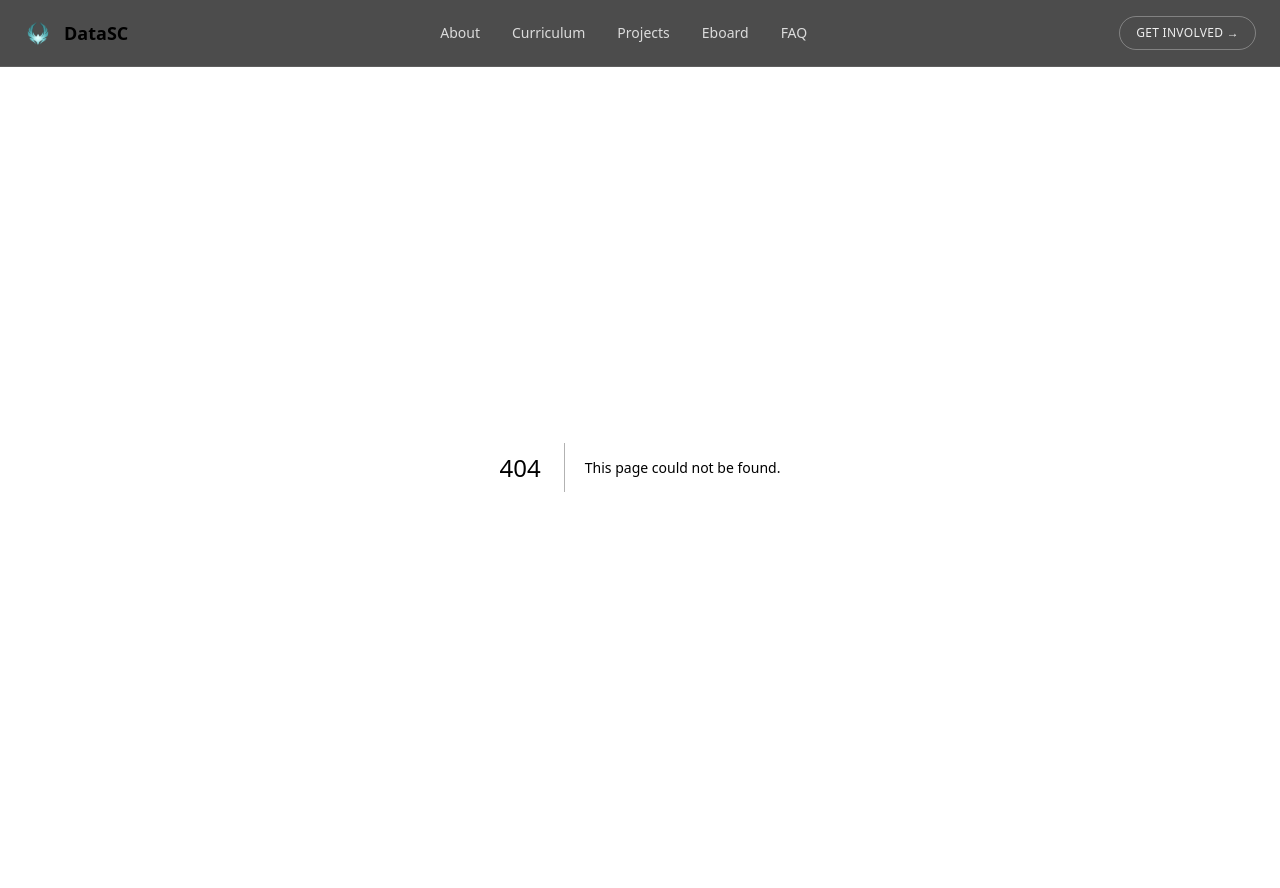
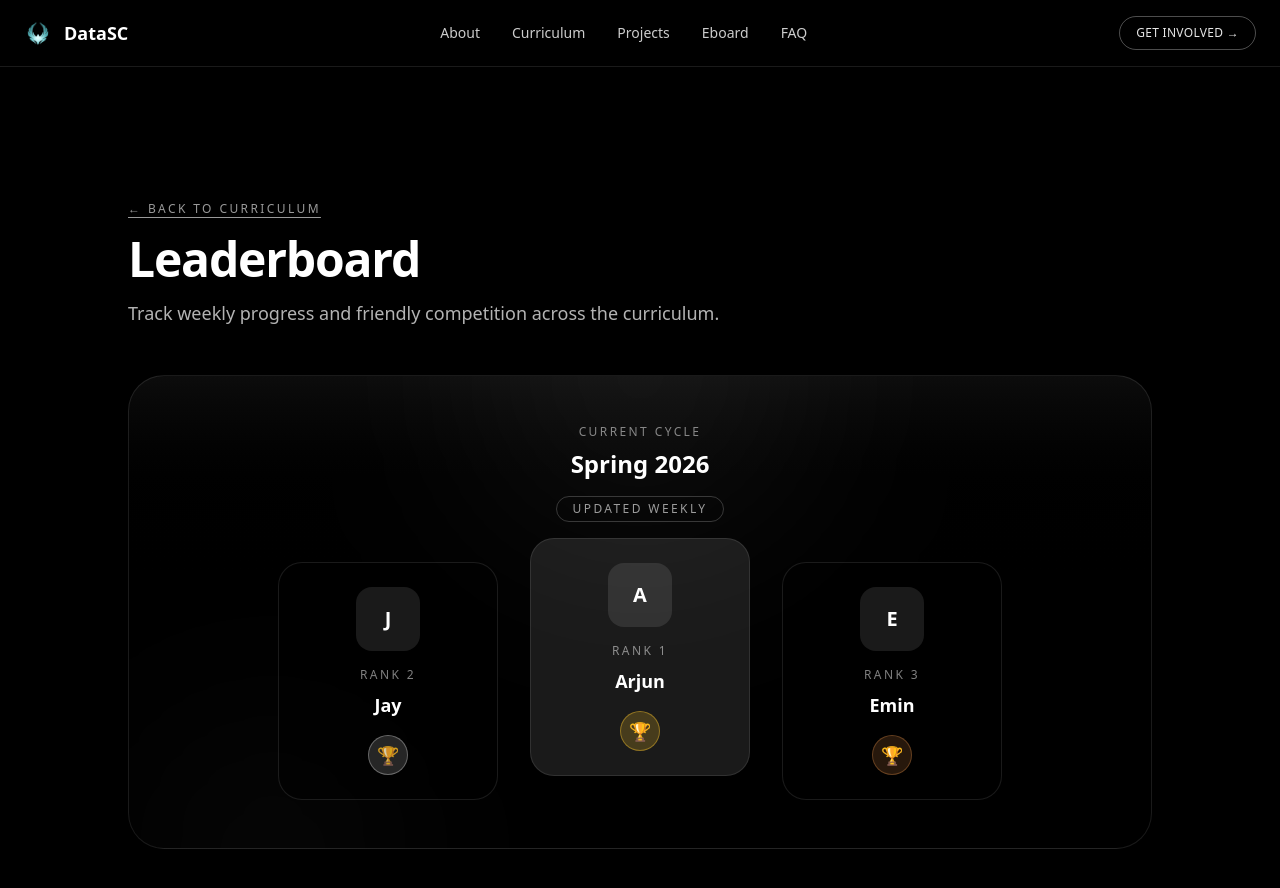
Before and after one commit to USC-Data-Science-Club/datasc_website, a Next.js app: page /leaderboard in a window 1280 px wide. Before the commit this address had no page. Shown: the top 888 px of the page. Before the commit the page ends 867 px from the top, so only its background shows below. Built offline with nearby package versions, Linux system fonts and the light colour scheme.

Commit message:
week 2 updates

```diff
--- a/app/curriculum-updates/page.tsx
+++ b/app/curriculum-updates/page.tsx
@@ -1,4 +1,18 @@
 export default function CurriculumUpdatesPage() {
+  const updates = [
+    {
+      week: 1,
+      slides: "https://docs.google.com/presentation/d/1vz71LWBwj1Ce5VGl5v4vySU2_oeU6fiiRFIHn4FsJyQ/edit?slide=id.p#slide=id.p",
+      homework: "https://colab.research.google.com/drive/1ufmaPRWY4wI0dpS2t6MC0DqCOFf390KG?authuser=2",
+      additional_resources: "",
+    },
+    {
+      week: 2,
+      slides: "https://docs.google.com/presentation/d/1jlp63zbqsX2zVv_uRaocN4GWeH0Sefi8/edit?slide=id.p1#slide=id.p1",
+      homework: "https://colab.research.google.com/drive/1ufmaPRWY4wI0dpS2t6MC0DqCOFf390KG?authuser=2",
+      additional_resources: "https://www.kaggle.com/groups/datasc-curriculum-spring-2026",
+    },
+  ];
   return (
     <main className="min-h-screen bg-black text-white px-6 py-32">
       <div className="max-w-4xl mx-auto w-full">
@@ -16,8 +30,12 @@ export default function CurriculumUpdatesPage() {
           notes, recordings, and practice materials.
         </p>
         <div className="mt-12 space-y-8">
-          <section className="rounded-3xl border border-white/10 bg-white/5 p-6">
-            <h2 className="text-2xl font-semibold">Week 1</h2>
+          {updates.map((update) => (
+            <section
+              key={update.week}
+              className="rounded-3xl border border-white/10 bg-white/5 p-6"
+            >
+              <h2 className="text-2xl font-semibold">Week {update.week}</h2>
               <div className="mt-4 space-y-4 text-sm text-white/80">
                 <div>
                   <p className="text-xs uppercase tracking-[0.2em] text-white/50">
@@ -25,7 +43,7 @@ export default function CurriculumUpdatesPage() {
                   </p>
                   <a
                     className="mt-2 inline-block text-white/80 underline underline-offset-4 hover:text-white"
-                  href="https://docs.google.com/presentation/d/1vz71LWBwj1Ce5VGl5v4vySU2_oeU6fiiRFIHn4FsJyQ/edit?slide=id.p#slide=id.p"
+                    href={update.slides}
                     target="_blank"
                     rel="noreferrer"
                   >
@@ -38,15 +56,33 @@ export default function CurriculumUpdatesPage() {
                   </p>
                   <a
                     className="mt-2 inline-block text-white/80 underline underline-offset-4 hover:text-white"
-                  href="https://colab.research.google.com/drive/1ufmaPRWY4wI0dpS2t6MC0DqCOFf390KG?authuser=2"
+                    href={update.homework}
                     target="_blank"
                     rel="noreferrer"
                   >
                     View homework
                   </a>
                 </div>
+                {update.additional_resources?.trim() ? (
+                  <div>
+                    <p className="text-xs uppercase tracking-[0.2em] text-white/50">
+                      Additional Resources
+                    </p>
+                    <a
+                      className="mt-2 inline-block text-white/80 underline underline-offset-4 hover:text-white"
+                      href={update.additional_resources}
+                      target="_blank"
+                      rel="noreferrer"
+                    >
+                      {update.week === 2
+                        ? "Join Our Kaggle Notebook"
+                        : "View resources"}
+                    </a>
+                  </div>
+                ) : null}
               </div>
             </section>
+          ))}
         </div>
         <section className="mt-12 rounded-3xl border border-white/10 bg-white/5 p-6">
           <h2 className="text-2xl font-semibold">Feedback Form</h2>
--- /dev/null
+++ b/app/leaderboard/page.tsx
@@ -0,0 +1,82 @@
+export default function LeaderboardPage() {
+  return (
+    <main className="min-h-screen bg-black text-white px-6 py-32">
+      <div className="max-w-5xl mx-auto w-full">
+        <a
+          href="/#curriculum"
+          className="text-xs uppercase tracking-[0.2em] text-white/60 underline underline-offset-4"
+        >
+          ← Back to Curriculum
+        </a>
+        <h1 className="mt-4 text-5xl font-semibold tracking-tight">
+          Leaderboard
+        </h1>
+        <p className="mt-4 text-lg text-white/70">
+          Track weekly progress and friendly competition across the curriculum.
+        </p>
+
+        <section className="mt-12">
+          <div className="relative overflow-hidden rounded-[36px] border border-white/10 bg-gradient-to-b from-white/5 via-black/60 to-black/80 px-6 py-12">
+            <div className="pointer-events-none absolute -top-32 left-1/2 h-64 w-64 -translate-x-1/2 rounded-full bg-white/10 blur-[120px]" />
+            <div className="pointer-events-none absolute -bottom-24 left-12 h-48 w-48 rounded-full bg-white/5 blur-[100px]" />
+
+            <div className="relative flex flex-col items-center gap-2 text-center">
+              <p className="text-xs uppercase tracking-[0.2em] text-white/50">
+                Current Cycle
+              </p>
+              <h2 className="text-2xl font-semibold">Spring 2026</h2>
+              <span className="mt-2 rounded-full border border-white/20 px-4 py-1 text-xs uppercase tracking-[0.2em] text-white/60">
+                Updated weekly
+              </span>
+            </div>
+
+            <div className="relative mt-10 flex flex-col items-center gap-8 md:flex-row md:items-end md:justify-center">
+              {[
+                { rank: 2, name: "Jay", highlight: false },
+                { rank: 1, name: "Arjun", highlight: true },
+                { rank: 3, name: "Emin", highlight: false },
+              ].map((entry) => {
+                const trophyClass =
+                  entry.rank === 1
+                    ? "bg-[#FFC72C]/20 text-[#FFC72C] border-[#FFC72C]/40"
+                    : entry.rank === 2
+                      ? "bg-white/15 text-white/80 border-white/30"
+                      : "bg-[#C47A3C]/20 text-[#C47A3C] border-[#C47A3C]/40";
+
+                return (
+                  <div
+                    key={entry.rank}
+                    className={`flex w-full max-w-[220px] flex-col items-center gap-4 rounded-3xl border border-white/10 bg-black/40 px-6 py-6 text-center ${
+                      entry.highlight
+                        ? "md:-translate-y-6 md:bg-white/10"
+                        : ""
+                    }`}
+                  >
+                    <div className="flex h-16 w-16 items-center justify-center rounded-2xl bg-white/10 text-xl font-semibold">
+                      {entry.name
+                        .split(" ")
+                        .map((part) => part[0])
+                        .join("")
+                        .toUpperCase()}
+                    </div>
+                    <div>
+                      <p className="text-xs uppercase tracking-[0.2em] text-white/50">
+                        Rank {entry.rank}
+                      </p>
+                      <h3 className="mt-2 text-lg font-semibold">{entry.name}</h3>
+                    </div>
+                    <div
+                      className={`flex h-10 w-10 items-center justify-center rounded-full border text-lg ${trophyClass}`}
+                    >
+                      🏆
+                    </div>
+                  </div>
+                );
+              })}
+            </div>
+          </div>
+        </section>
+      </div>
+    </main>
+  );
+}
--- a/components/CurriculumSection.tsx
+++ b/components/CurriculumSection.tsx
@@ -87,6 +87,13 @@ export default function CurriculumSection() {
           >
             View Weekly Curriculum Updates →
           </a>
+          <br />
+          <a
+            href="/leaderboard"
+            className="mt-2 inline-flex text-xs uppercase tracking-[0.2em] text-[#FFC72C] underline decoration-[#990000] underline-offset-4"
+          >
+            View Kahoot Leaderboard →
+          </a>
         </div>
       </div>
       <div className="mt-auto pt-4 pb-2 flex justify-center">
```
Lines whose indentation alone changed are shown as unchanged.
